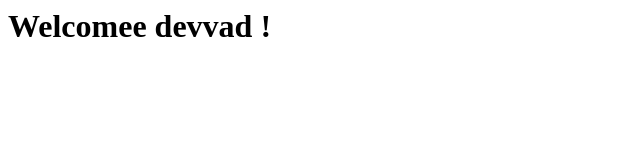
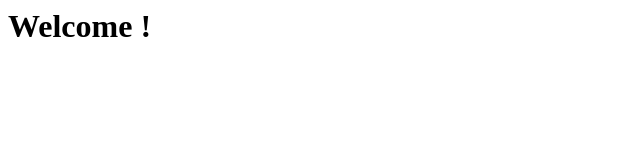
Before and after one commit to devvad23/devvad23.github.io, a plain HTML site: page index.html in a window 1280 px wide. Shown: the whole page, without its empty margins (0-640 px from the left). Drawn offline with Linux system fonts and the light colour scheme.

Commit message:
Update index.html

```diff
--- a/index.html
+++ b/index.html
@@ -1,3 +1,4 @@
 <html>
-  <h1>Welcomee devvad !</h1>
+  <h1>Welcome !</h1>
+  <href='py-ds-ml-compil.html' />
 </html>
```
